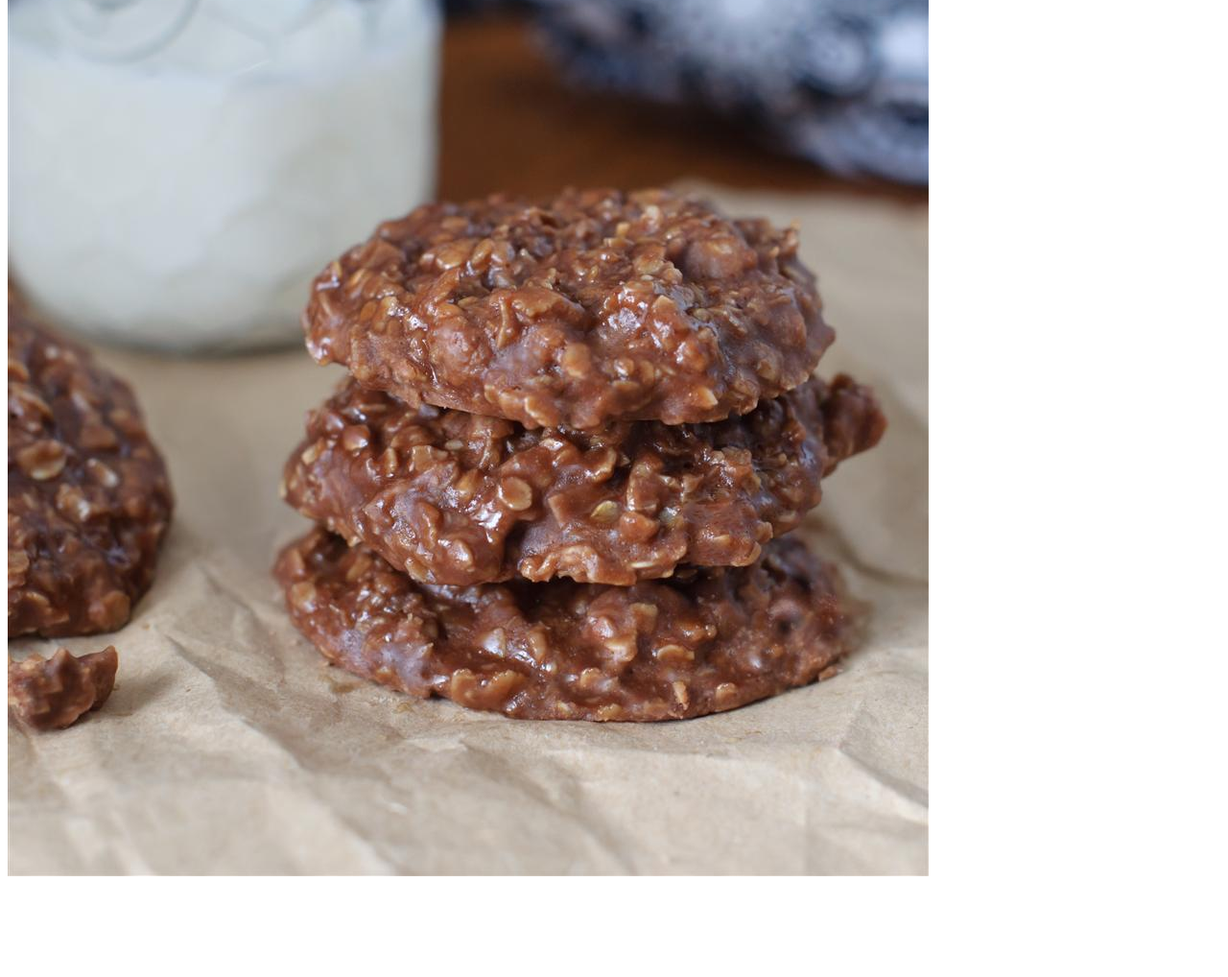
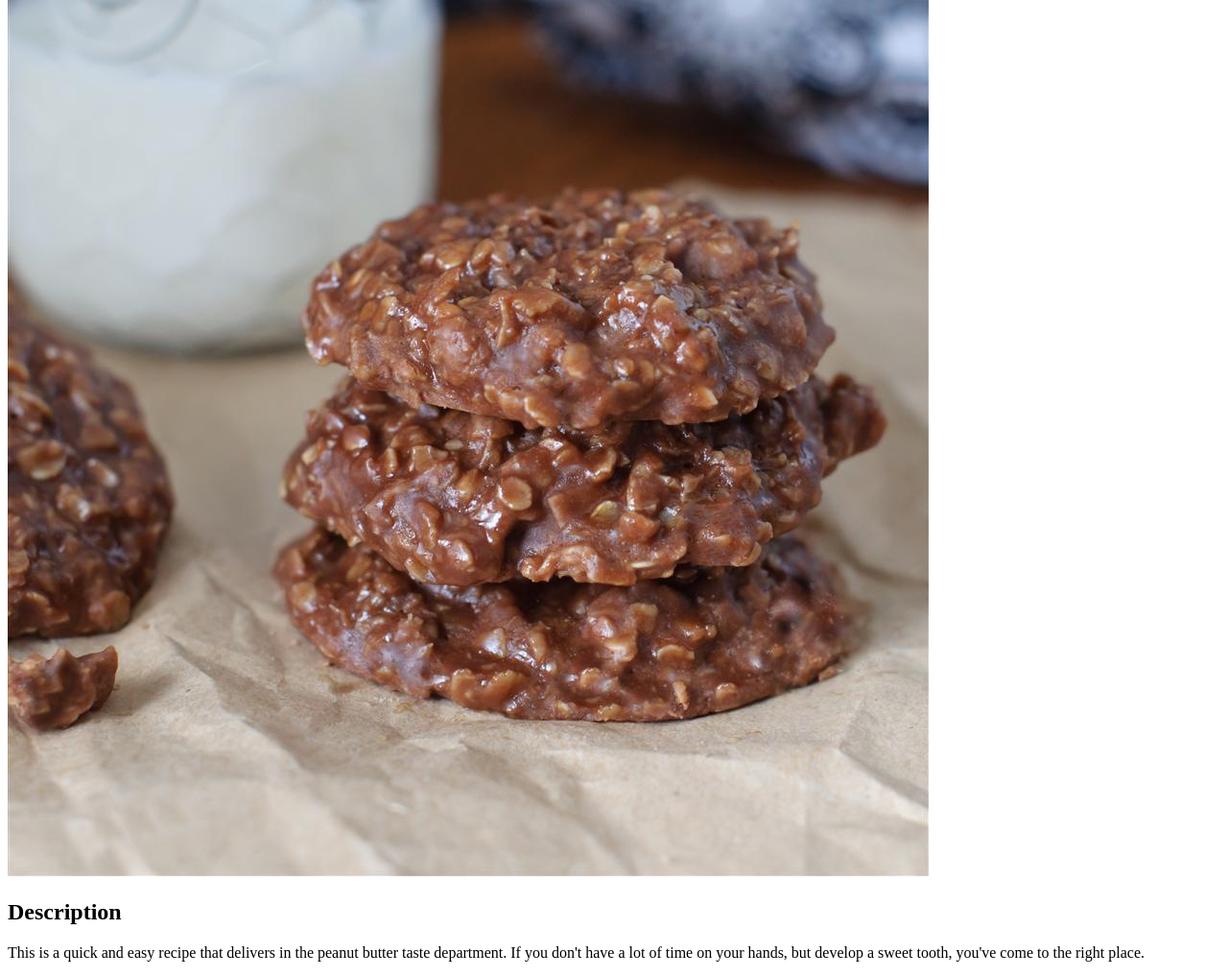
Before and after one commit to livingicon/odin-recipes, a plain HTML site: page recipes/no_bake_cookies.html in a window 1280 px wide. Shown: the part 127-1145 px from the top of the page at 96% size. Before the commit the page ends 1052 px from the top, so only its background shows below. Drawn offline with Linux system fonts and the light colour scheme.

Commit message:
Add recipes/no_bake_cookies.html

```diff
--- a/recipes/no_bake_cookies.html
+++ b/recipes/no_bake_cookies.html
@@ -9,5 +9,8 @@
 <body>
     <h1>No Bake Cookie Recipe</h1>
     <img src="./img/no_bake_cookies.jpeg" alt="delicious no bake cookes">
+    <h2>Description</h2>
+        <p>This is a quick and easy recipe that delivers in the peanut butter taste department. If you don't have a lot of time on your hands, but develop a sweet tooth, you've come to the right place.</p>
+
 </body>
 </html>
```
